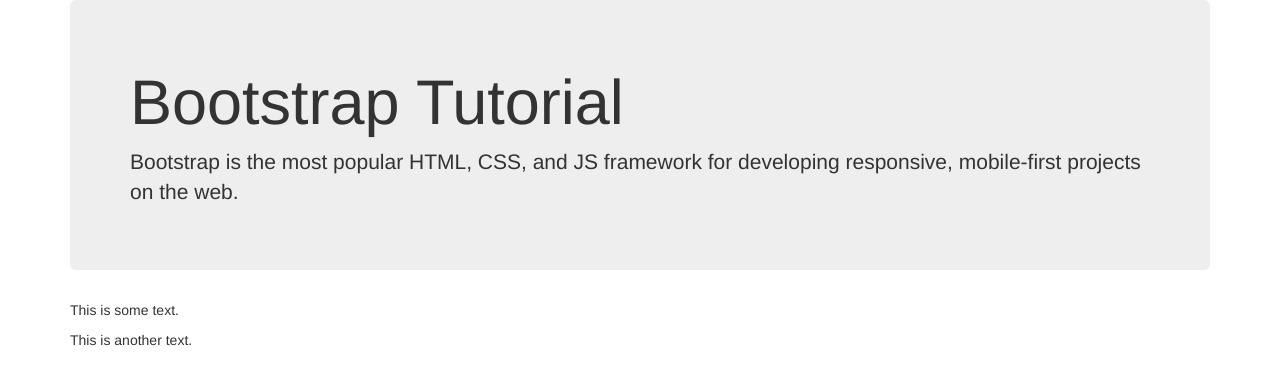
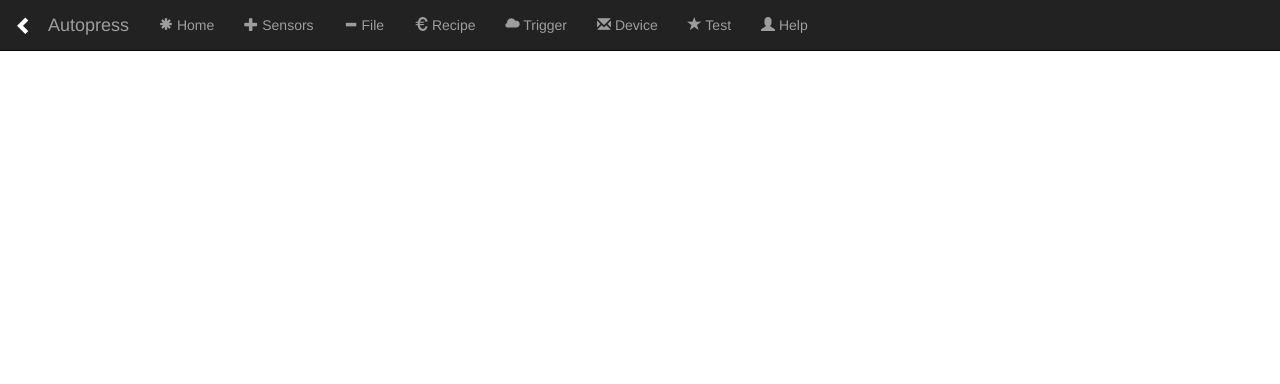
Before and after one commit to bharathkumarms/re-autopress-app, an Angular app: page / in a window 1280 px wide. Shown: the top 384 px of the page. Built offline with nearby package versions, Linux system fonts and the light colour scheme.

Commit message:
Added nav bar

```diff
--- a/src/app/app.component.html
+++ b/src/app/app.component.html
@@ -1,9 +1 @@
-<div class="container">
-  <div class="jumbotron">
-    <h1>Bootstrap Tutorial</h1>
-    <p>Bootstrap is the most popular HTML, CSS, and JS framework for developing
-    responsive, mobile-first projects on the web.</p>
-  </div>
-  <p>This is some text.</p>
-  <p>This is another text.</p>
-</div>
+<re-nav-bar></re-nav-bar>
--- a/src/app/app.component.ts
+++ b/src/app/app.component.ts
@@ -6,5 +6,5 @@
   styleUrls: ['./app.component.css']
 })
 export class AppComponent {
-  title = 'ganesharamoumramramram';
+  title = 'Rameshwar Engineering ITOT App';
 }
--- a/src/app/app.module.ts
+++ b/src/app/app.module.ts
@@ -4,10 +4,12 @@
 import { HttpModule } from '@angular/http';
 
 import { AppComponent } from './app.component';
+import { NavBarComponent } from './nav/navbar.component';
 
 @NgModule({
   declarations: [
-    AppComponent
+    AppComponent,
+    NavBarComponent
   ],
   imports: [
     BrowserModule,
--- /dev/null
+++ b/src/app/nav/navbar.component.html
@@ -0,0 +1,28 @@
+ <div class="navbar navbar-inverse navbar-fixed-top" role="navigation">
+    <div class="container-fluid">
+      <div class="navbar-header">
+        <button type="button" class="navbar-toggle" data-toggle="collapse" data-target=".navbar-collapse">
+          <span class="sr-only">Toggle navigation</span>
+          <span class="icon-bar"></span>
+          <span class="icon-bar"></span>
+          <span class="icon-bar"></span>
+        </button>
+        <a class="navbar-brand" href="../">
+          <span class="glyphicon glyphicon-chevron-left"></span>
+        </a>
+        <a class="navbar-brand" href="./">Autopress</a>
+      </div>
+      <div class="navbar-collapse collapse">
+        <ul class="nav navbar-nav navbar-left">
+          <li><a href=""> <span class="glyphicon glyphicon-asterisk"></span> Home</a></li>
+          <li><a href=""> <span class="glyphicon glyphicon-plus"></span> Sensors</a></li>
+          <li><a href=""> <span class="glyphicon glyphicon-minus"></span> File</a></li>
+          <li><a href=""> <span class="glyphicon glyphicon-eur"></span> Recipe</a></li>
+          <li><a href=""> <span class="glyphicon glyphicon-cloud"></span> Trigger</a></li>
+          <li><a href=""> <span class="glyphicon glyphicon-envelope"></span> Device</a></li>
+          <li><a href=""> <span class="glyphicon glyphicon-star"></span> Test</a></li>
+          <li><a href=""> <span class="glyphicon glyphicon-user"></span> Help</a></li>
+        </ul>
+      </div>
+    </div>
+  </div>
--- /dev/null
+++ b/src/app/nav/navbar.component.ts
@@ -0,0 +1,12 @@
+import {Component} from '@angular/core'
+
+@Component({
+    selector:'re-nav-bar',
+    templateUrl:'./navbar.component.html',
+    styles:[`
+
+    `]
+})
+export class NavBarComponent{
+
+}
```
Also changed, not shown: src/styles.css (line endings or trailing spaces).
